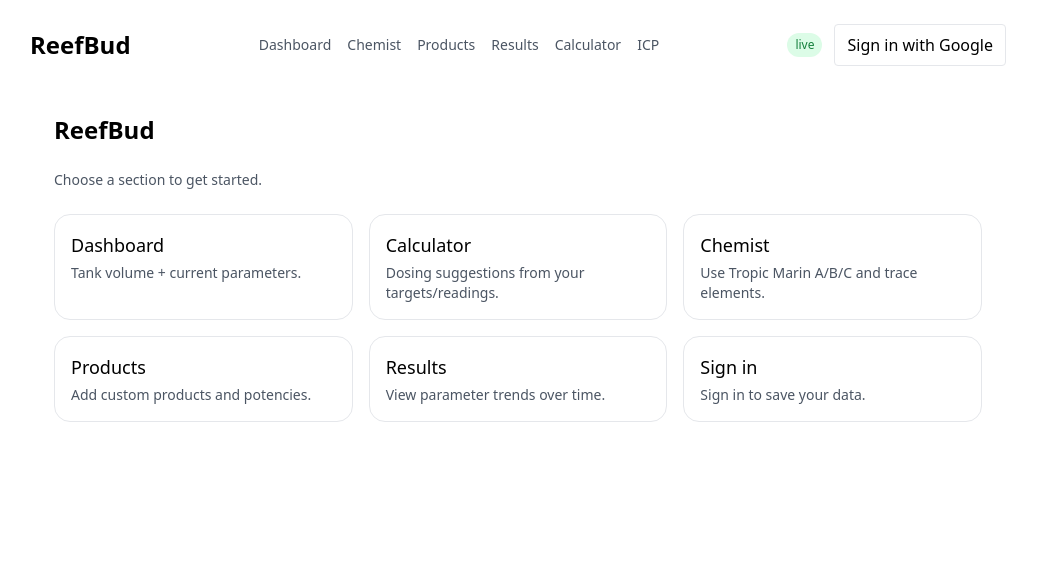
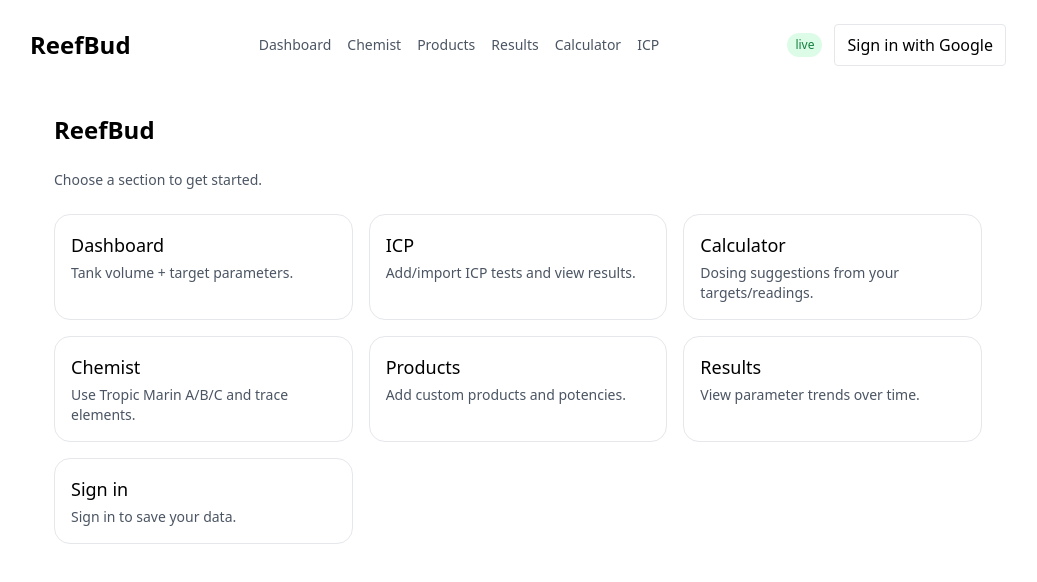
Before and after one commit to ReefBud/reefbud, a Next.js app: page / in a window 1280 px wide. Shown: the top 582 px of the page, without its empty margins (122-1159 px from the left). Built offline with nearby package versions, Linux system fonts and the light colour scheme; no server answers.

Commit message:
v2.2.7: added ICP button

```diff
--- a/app/page.tsx
+++ b/app/page.tsx
@@ -15,7 +15,8 @@
     <h1 className="text-2xl font-semibold">ReefBud</h1>
     <p className="text-sm text-gray-600">Choose a section to get started.</p>
     <div className="grid gap-4 md:grid-cols-3">
-        <Tile href="/dashboard" title="Dashboard" desc="Tank volume + current parameters." />
+    <Tile href="/dashboard" title="Dashboard" desc="Tank volume + target parameters." />
+    <Tile href="/icp" title="ICP" desc="Add/import ICP tests and view results." />
     <Tile href="/calculator" title="Calculator" desc="Dosing suggestions from your targets/readings." />
     <Tile href="/chemist" title="Chemist" desc="Use Tropic Marin A/B/C and trace elements." />
     <Tile href="/products" title="Products" desc="Add custom products and potencies." />
```
Lines whose indentation alone changed are shown as unchanged.
